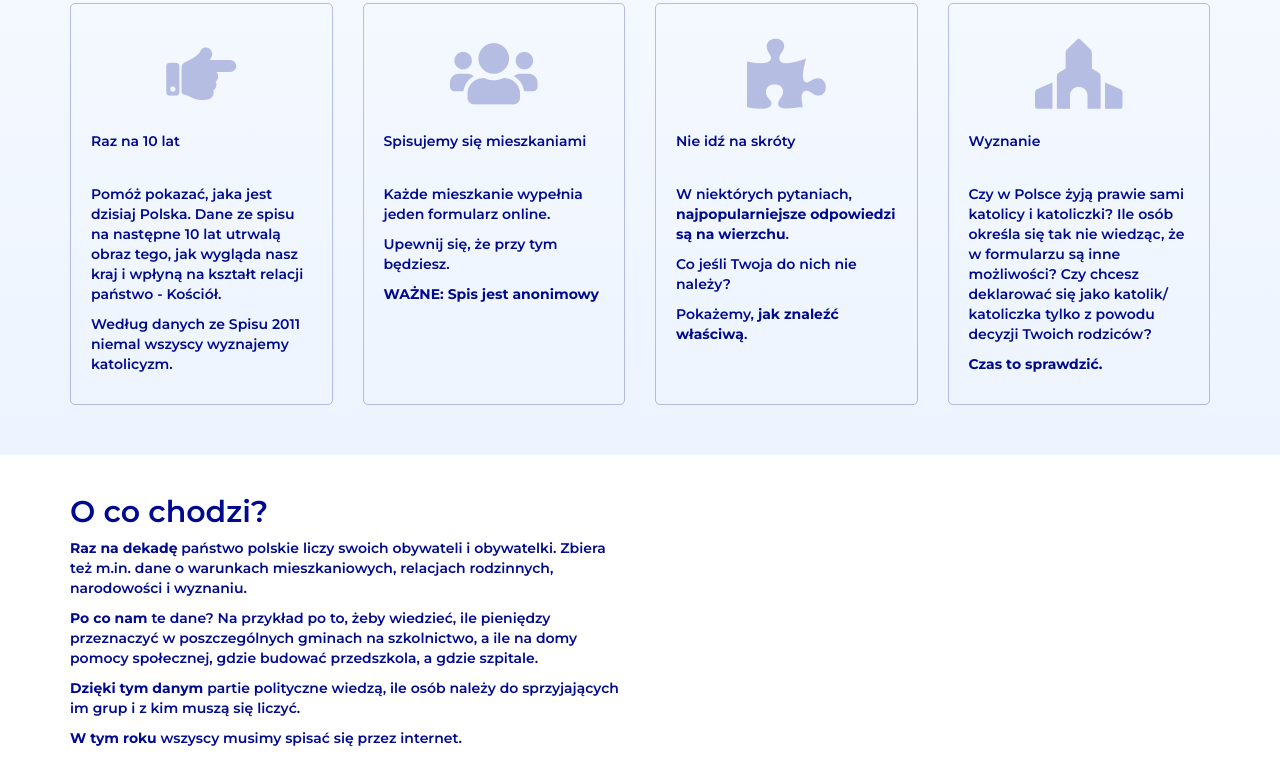
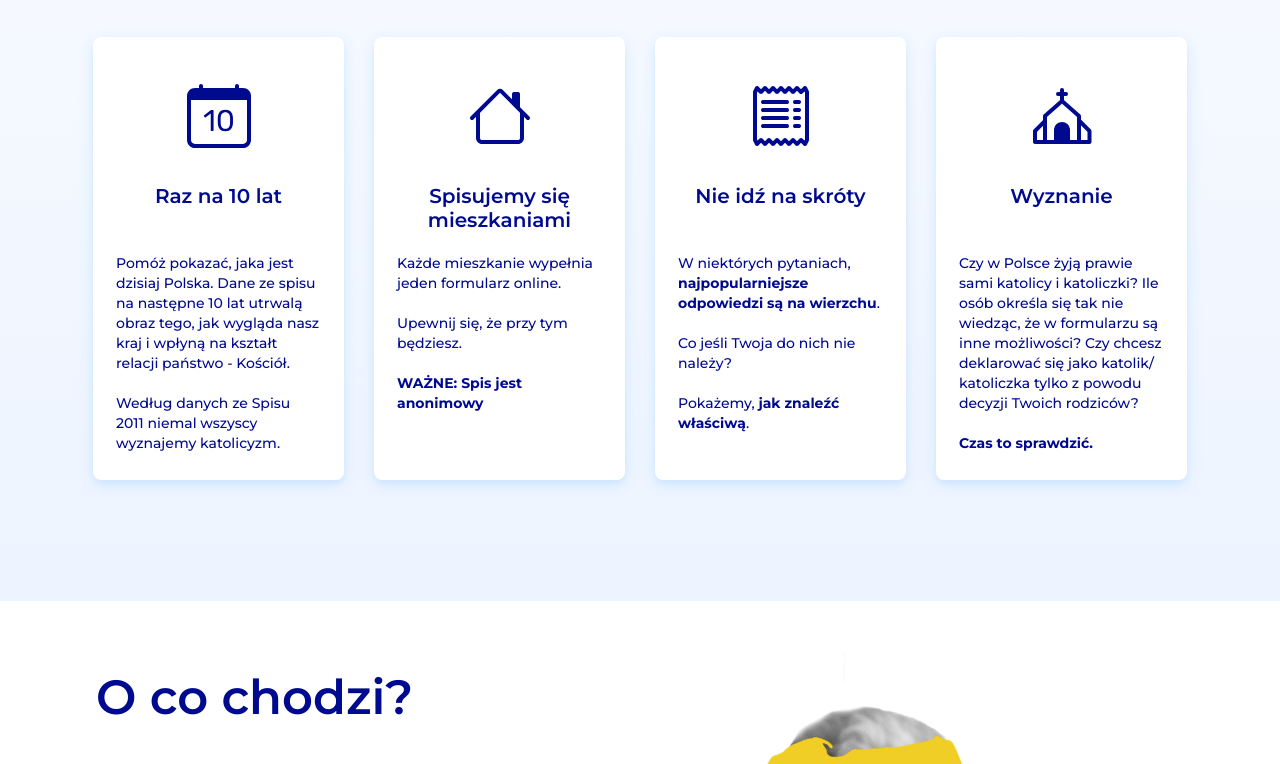
Before and after one commit to chcesieliczyc/chcesieliczyc.github.io, a plain HTML site: page indexxx.html in a window 1280 px wide. Shown: the part 889-1653 px from the top of the page. Drawn offline with nearby package versions, Linux system fonts and the light colour scheme.

Commit message:
infoboxes

```diff
--- a/assets/css/gsdk.css
+++ b/assets/css/gsdk.css
@@ -1206,23 +1206,23 @@ input[type="file"] > input[type="button"]::-moz-focus-inner {
     margin: 5px 0px;
     padding: 20px 15px;
     font-size: 20px; }
-  .navbar .navbar-nav > li > a {
-    padding: 10px 15px;
-    margin: 15px 3px; }
-  .navbar .navbar-nav > li > a.btn {
-    margin: 15px 3px;
-    padding: 8px 16px; }
-  .navbar .navbar-nav > li > a.btn-round {
-    margin: 16px 3px; }
-  .navbar .navbar-nav > li > a [class^="fa"] {
-    font-size: 19px;
-    position: relative;
-    top: 1px; }
-  .navbar .btn {
-    margin: 15px 3px;
-    font-size: 14px; }
-  .navbar .btn-simple {
-    font-size: 16px; }
+  /*.navbar .navbar-nav > li > a {*/
+  /*  padding: 10px 15px;*/
+  /*  margin: 15px 3px; }*/
+  /*.navbar .navbar-nav > li > a.btn {*/
+  /*  margin: 15px 3px;*/
+  /*  padding: 8px 16px; }*/
+  /*.navbar .navbar-nav > li > a.btn-round {*/
+  /*  margin: 16px 3px; }*/
+  /*.navbar .navbar-nav > li > a [class^="fa"] {*/
+  /*  font-size: 19px;*/
+  /*  position: relative;*/
+  /*  top: 1px; }*/
+  /*.navbar .btn {*/
+  /*  margin: 15px 3px;*/
+  /*  font-size: 14px; }*/
+  /*.navbar .btn-simple {*/
+  /*  font-size: 16px; }*/
 
 /*.navbar-nav > li > .dropdown-menu {*/
 /*  border-radius: 10px;*/
@@ -1762,9 +1762,9 @@ input[type="file"] > input[type="button"]::-moz-focus-inner {
     /*background-color: rgba(0, 0, 0, 0.45);*/
   }
 
-  .body-click {
-    right: 230px;
-  }
+  /*.body-click {*/
+  /*  right: 230px;*/
+  /*}*/
 
   body {
     position: relative;
--- a/assets/css/styles-004.css
+++ b/assets/css/styles-004.css
@@ -20,7 +20,7 @@ html.debug {
 }
 
 .debug body {
-    background-color: rgba(255,255,255,0.8);
+    background-color: rgba(255,255,255,0.4);
 }
 
 h1, .h1, h2, .h2, h3, .h3, h4, .h4, h5, .h5, h6, .h6, p, .navbar, .brand, .btn, .btn-simple, a, .td-name, td {
@@ -224,6 +224,7 @@ a[id]:not([href]):target + section .target-indicator {
 /* ------------ base ------------------- */
 .base-info {
     background: linear-gradient(180deg, #fff 0%, var(--base-bg-light) 100%), #fff;
+    padding-bottom: 57px;
 }
 .debug .base-info {
     background: transparent;
@@ -272,6 +273,10 @@ a[id]:not([href]):target + section .target-indicator {
     font-size: 16px;
     line-height: 49px;
 }
+.intro-text--last-census,
+.intro-text--religion {
+    color: #000;
+}
 .intro-text--last-census {
    margin-bottom: 20px;
 }
@@ -303,10 +308,13 @@ a[id]:not([href]):target + section .target-indicator {
     outline: none;
 }
 /* ------------ summary ---------------- */
-.summary {}
+.summary {
+    padding: 34px 38px
+}
 
 .info-boxes {
-    display: flex; flex-wrap: wrap
+    display: flex;
+    flex-wrap: wrap;
 }
 
 .info-box {
@@ -315,25 +323,62 @@ a[id]:not([href]):target + section .target-indicator {
 }
 
 .info-box__container {
-    border: 1px solid var(--base-border-light);
-    border-radius: 5px;
-    padding: 120px 20px 20px;
+    background: var(--base-contrast);
+    box-shadow: 0 4px 4px rgba(37, 150, 255, 0.05), 0 4px 16px rgba(37, 150, 255, 0.15);
+    border-radius: 8px;
+    padding: 140px 23px 27px;
     width: 100%;
     position: relative;
 }
 
 .info-box__title {
-    min-height: 40px;
+    text-align: center;
+    font-size: 20px;
+    min-height: 48px;
+    margin: 7px 0 21px;
+    line-height: 24px;
 }
-
+.info-box__container > p {
+    font-weight: 500;
+}
+.info-box__container > p:not(:last-child) {
+    margin-bottom: 20px;
+}
+.info-box__container > p:last-child {
+    margin-bottom: 0;
+}
 .info-box__icon {
     color: var(--base-border-light);
     position: absolute;
-    top: 35px;
-    left: 0;
-    right: 0;
+    top: 47px;
+    left: calc(50% - 32px);
     text-align: center;
     font-size: 70px;
+}
+
+/* ----------- say what? --------------- */
+.say-what {
+    margin: 32px 0 0;
+}
+.say-what__container {
+    background: url("../img/person.png") calc(100% - 25px) bottom no-repeat;
+    padding-bottom: 90px;
+}
+.say-what__title {
+    font-size: 48px;
+    line-height: 48px;
+    margin-bottom: 46px;
+    padding-left: 26px;
+}
+.say-what__text {
+    font-weight: 500;
+    font-size: 16px;
+    line-height: 24px;
+    margin-bottom: 23px;
+    padding-left: 26px;
+}
+.say-what__text strong {
+    font-size: 18px;
 }
 
 /* ------------ hints ------------------ */
--- a/indexxx.html
+++ b/indexxx.html
@@ -5,23 +5,16 @@
     <meta charset="utf-8" />
     <link rel="apple-touch-icon" sizes="76x76" href="assets/img/apple-icon.png">
     <link rel="icon" type="image/png" href="assets/img/favicon.png">
-
     <meta http-equiv="X-UA-Compatible" content="IE=edge,chrome=1" />
     <title>Chcę się liczyć</title>
-
     <meta content='width=device-width, initial-scale=1.0, maximum-scale=1.0, user-scalable=0' name='viewport' />
     <meta name="viewport" content="width=device-width" />
-
     <link rel="stylesheet" href="https://maxcdn.bootstrapcdn.com/bootstrap/3.3.7/css/bootstrap.min.css" integrity="sha384-BVYiiSIFeK1dGmJRAkycuHAHRg32OmUcww7on3RYdg4Va+PmSTsz/K68vbdEjh4u" crossorigin="anonymous">
     <link href="assets/css/gsdk.css" rel="stylesheet" />
     <link href="assets/css/styles-004.css" rel="stylesheet" />
-
-    <!--     Font Awesome     -->
-    <link href="https://cdnjs.cloudflare.com/ajax/libs/font-awesome/5.15.2/css/all.min.css" rel="stylesheet">
-
     <!--     Google Fonts     -->
     <link rel="preconnect" href="https://fonts.gstatic.com">
-    <link href="https://fonts.googleapis.com/css2?family=Montserrat:wght@600;700&display=swap" rel="stylesheet">
+    <link href="https://fonts.googleapis.com/css2?family=Montserrat:wght@500;600;700&display=swap" rel="stylesheet">
 </head>
 <body>
 <header>
@@ -125,7 +118,7 @@
         <div class="row info-boxes">
             <div class="col-lg-3 col-md-6 col-xs-12 info-box">
                 <article class="info-box__container">
-                    <i class="fas fa-hand-point-right info-box__icon"></i>
+                    <img src="assets/icon/calendar-icon.svg" class="info-box__icon" alt="Kiedy?"/>
                     <h5 class="info-box__title">Raz na 10 lat</h5>
                     <p>
                         Pomóż pokazać, jaka jest dzisiaj Polska. Dane ze spisu na następne 10 lat utrwalą obraz tego,
@@ -138,7 +131,7 @@
             </div>
             <div class="col-lg-3 col-md-6 col-xs-12 info-box">
                 <article class="info-box__container">
-                    <i class="fas fa-users info-box__icon"></i>
+                    <img src="assets/icon/house-icon.svg" class="info-box__icon" alt="Gdzie?"/>
                     <h5 class="info-box__title">Spisujemy się mieszkaniami</h5>
                     <p>Każde mieszkanie wypełnia jeden formularz online.</p>
                     <p>Upewnij się, że przy tym będziesz.</p>
@@ -147,7 +140,7 @@
             </div>
             <div class="col-lg-3 col-md-6 col-xs-12 info-box">
                 <article class="info-box__container">
-                    <i class="fas fa-puzzle-piece info-box__icon "></i>
+                    <img src="assets/icon/receipt-icon.svg" class="info-box__icon" alt="Jak?"/>
                     <h5 class="info-box__title">Nie idź na skróty</h5>
                     <p>W niektórych pytaniach, <strong>najpopularniejsze odpowiedzi są na wierzchu</strong>.</p>
                     <p>Co jeśli Twoja do nich nie należy?</p>
@@ -156,7 +149,7 @@
             </div>
             <div class="col-lg-3 col-md-6 col-xs-12 info-box">
                 <article class="info-box__container">
-                    <i class="info-box__icon fas fa-place-of-worship"></i>
+                    <img src="assets/icon/church-icon.svg" class="info-box__icon" alt="Dlaczego?"/>
                     <h5 class="info-box__title">Wyznanie</h5>
                     <p>
                         Czy w Polsce żyją prawie sami katolicy i katoliczki?
@@ -171,25 +164,25 @@
     </section>
 
     <a id="o-co-chodzi"></a>
-    <section class="section section wtf">
-        <div class="container">
+    <section class="section say-what">
+        <div class="container say-what__container">
             <div class="row">
                 <div class="col-md-6">
-                    <h2 class="target-indicator">O co chodzi?</h2>
-                    <p>
+                    <h2 class="target-indicator say-what__title">O co chodzi?</h2>
+                    <p class="say-what__text">
                         <strong>Raz na dekadę</strong> państwo polskie liczy swoich obywateli i obywatelki.
                         Zbiera też m.in. dane o warunkach mieszkaniowych, relacjach rodzinnych, narodowości i wyznaniu.
                     </p>
-                    <p>
+                    <p class="say-what__text">
                         <strong>Po co nam</strong> te dane? Na przykład po to, żeby wiedzieć, ile pieniędzy
                         przeznaczyć w poszczególnych gminach na szkolnictwo, a ile na domy pomocy społecznej,
                         gdzie budować przedszkola, a gdzie szpitale.
                     </p>
-                    <p>
+                    <p class="say-what__text">
                         <strong>Dzięki tym danym</strong> partie polityczne wiedzą, ile osób należy do sprzyjających
                         im grup i z kim muszą się liczyć.
                     </p>
-                    <p><strong>W tym roku</strong> wszyscy musimy spisać się przez internet.</p>
+                    <p class="say-what__text"><strong>W tym roku</strong> wszyscy musimy spisać się przez internet.</p>
                 </div>
             </div>
         </div>
```
Also changed, not shown: 1 other file.
